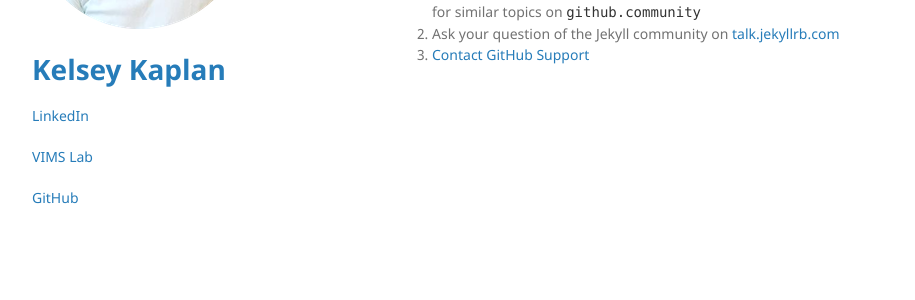
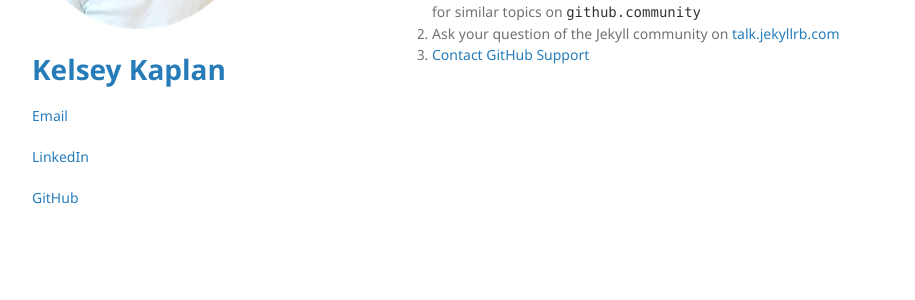
Before and after one commit to kelseykap/kelseykap.github.io, a Jekyll site: the page built from docs/SUPPORT.md, in a window 1280 px wide. Shown: the part 246-546 px from the top of the page, without its empty margins (178-1093 px from the left). Built offline with Jekyll 4.4.1, drawn with Linux system fonts in a browser that asks for light colours; our own code applies the rules of GitHub Pages for plain Markdown files.

Commit message:
Update default.html

```diff
--- a/_layouts/default.html
+++ b/_layouts/default.html
@@ -30,8 +30,8 @@
         {% endif %}
 
         {% if site.github.is_user_page %}
+        <p class="view"><a href="mailto:kelskap@udel.edu">Email</a></p>
         <p class="view"><a href="https://www.linkedin.com/in/kelsey-kaplan-65b6a81b8/">LinkedIn</a></p>
-        <p class="view"><a href="http://vims.cis.udel.edu/">VIMS Lab</a></p>
         <p class="view"><a href="{{ site.github.owner_url }}">GitHub</a></p>
         {% endif %}
 
```
